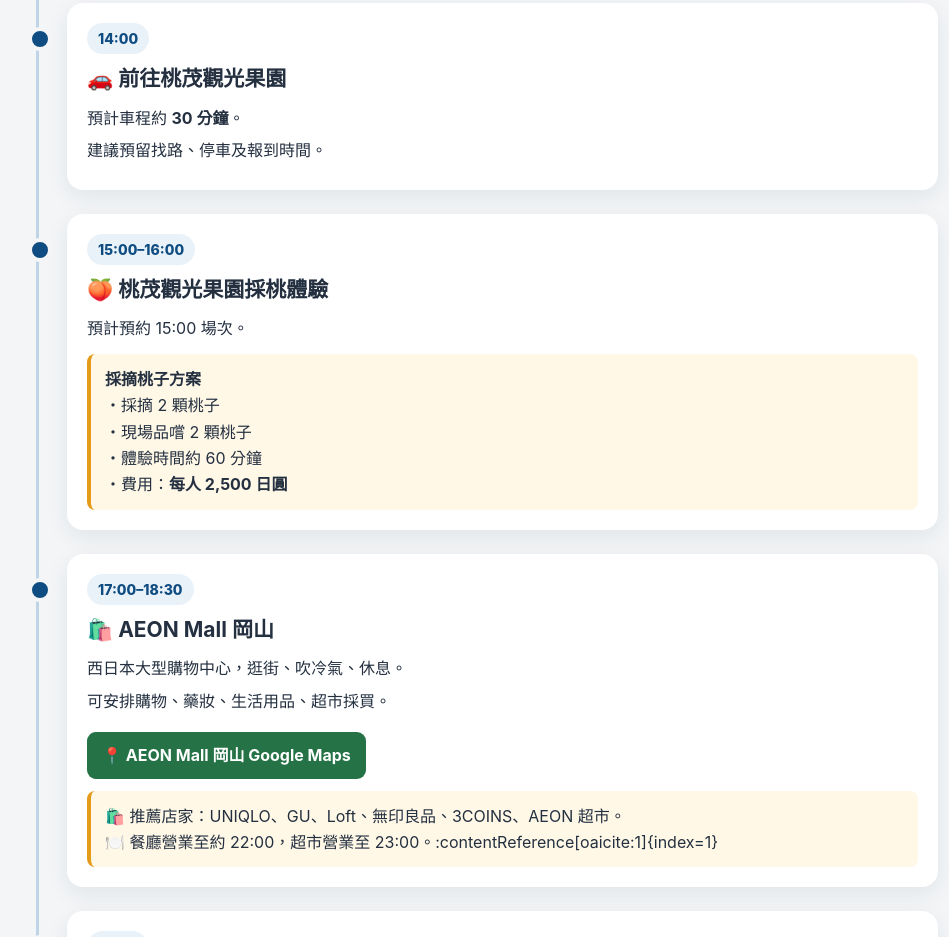
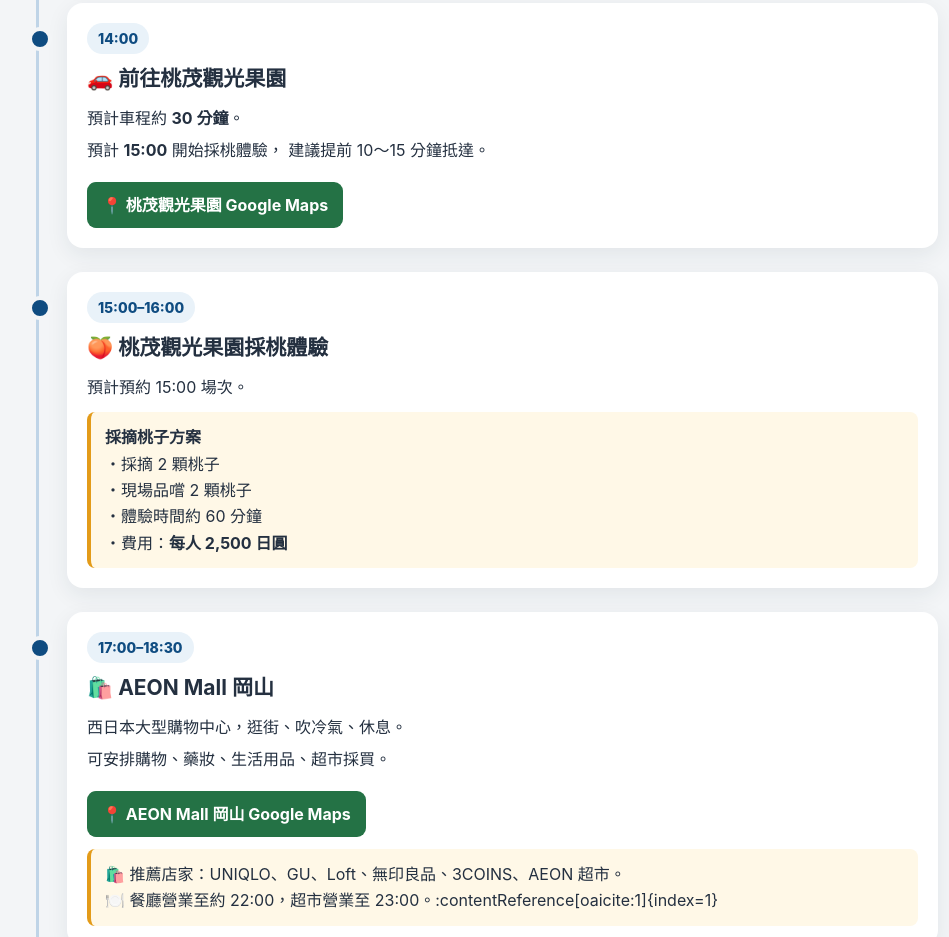
Before and after one commit to hsumoo/jeju-trip, a plain HTML site: page index.html in a window 1280 px wide. Shown: the part 4880-5817 px from the top of the page, without its empty margins (162-1111 px from the left). Drawn offline with Linux system fonts and the light colour scheme.

Commit message:
edit fruit

```diff
--- a/index.html
+++ b/index.html
@@ -668,6 +668,7 @@
 
   <article class="event">
   <span class="time">14:00</span>
+
   <h3>🚗 前往桃茂觀光果園</h3>
 
   <p>
@@ -675,8 +676,19 @@
   </p>
 
   <p>
-        建議預留找路、停車及報到時間。
+    預計 <strong>15:00</strong> 開始採桃體驗，
+    建議提前 10～15 分鐘抵達。
   </p>
+
+  <a
+    class="map-button"
+    href="https://maps.app.goo.gl/puERb8G4GEFMML1N6?g_st=ic"
+    target="_blank"
+    rel="noopener noreferrer"
+  >
+    📍 桃茂觀光果園 Google Maps
+  </a>
+
 </article>
 
     <article class="event">
```
Lines whose indentation alone changed are shown as unchanged.
